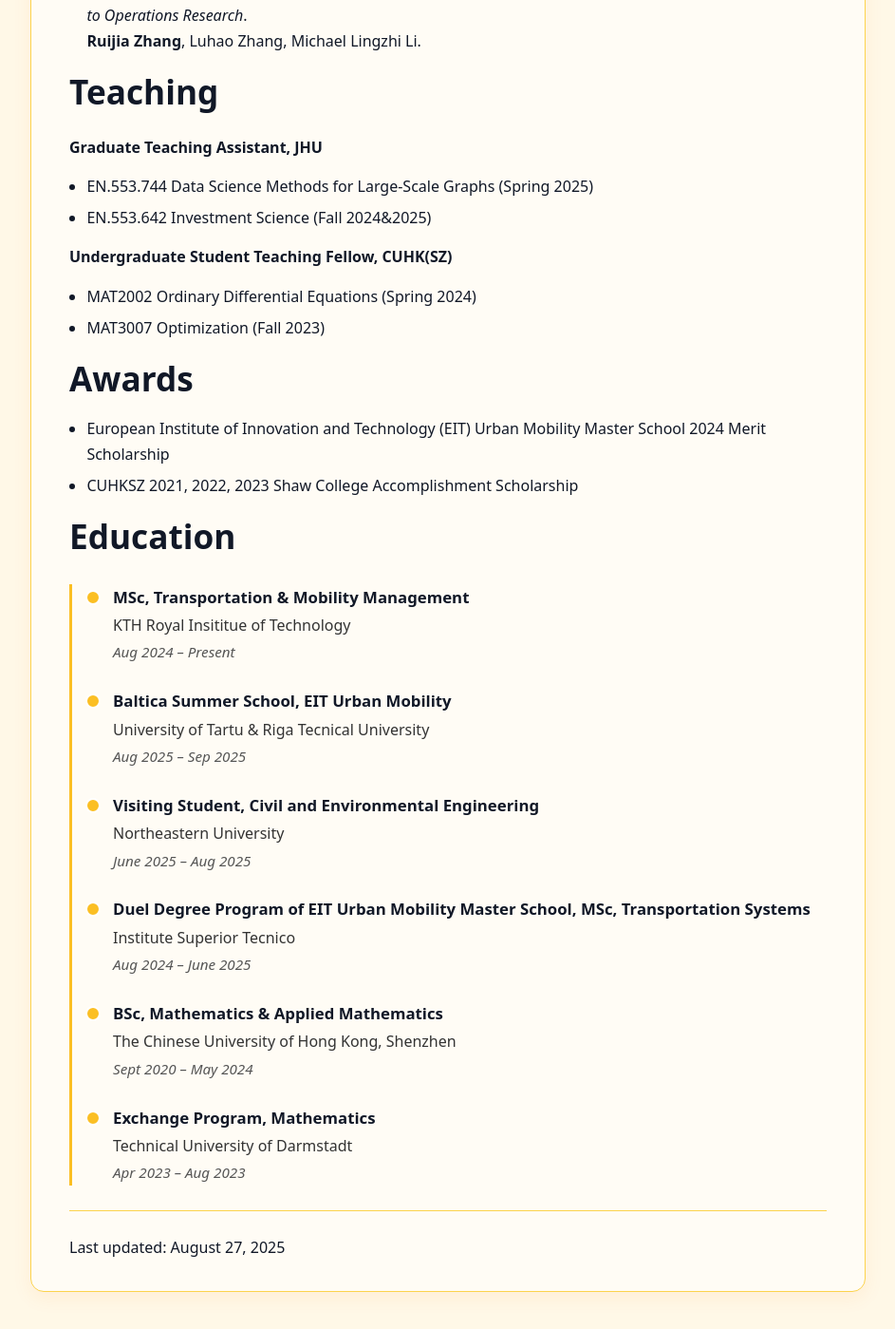
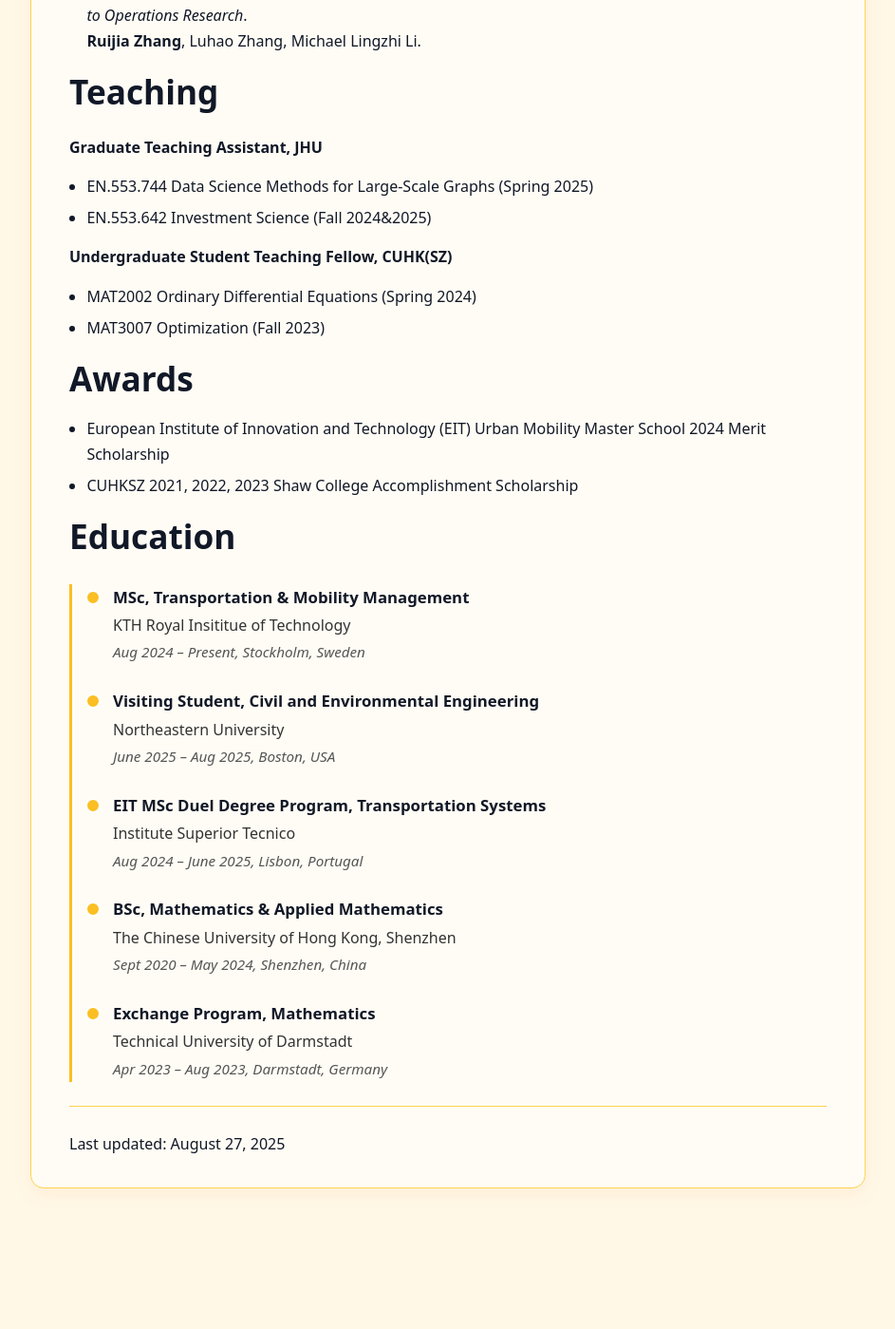
Before and after one commit to yayayida/yayayida.github.io, a Jekyll site: the page built from index.md, in a window 1280 px wide and 1400 px high, scrolled down 1178 px. Shown: the whole window at 95% size, without its empty margins (168-1111 px from the left). Built offline with Jekyll 4.4.1, drawn with Linux system fonts in a browser that asks for light colours; after the commit the page ends 2469 px from its top, so only the background shows below that.

Commit message:
Update index.md

```diff
--- a/index.md
+++ b/index.md
@@ -188,37 +188,31 @@ I am passionate about understanding and predicting human mobility behavior in th
   <div class="edu-item">
     <div class="edu-degree">MSc, Transportation &amp; Mobility Management</div>
     <div class="edu-school">KTH Royal Insititue of Technology</div>
-    <div class="edu-dates">Aug 2024 – Present</div>
-  </div>
-
-  <div class="edu-item">
-    <div class="edu-degree">Baltica Summer School, EIT Urban Mobility</div>
-    <div class="edu-school">University of Tartu &amp; Riga Tecnical University</div>
-    <div class="edu-dates">Aug 2025 – Sep 2025</div>
+    <div class="edu-dates">Aug 2024 – Present, Stockholm, Sweden</div>
   </div>
 
   <div class="edu-item">
     <div class="edu-degree">Visiting Student, Civil and Environmental Engineering</div>
     <div class="edu-school">Northeastern University</div>
-    <div class="edu-dates">June 2025 – Aug 2025</div>
+    <div class="edu-dates">June 2025 – Aug 2025, Boston, USA</div>
   </div>
 
   <div class="edu-item">
-    <div class="edu-degree">Duel Degree Program of EIT Urban Mobility Master School, MSc, Transportation Systems</div>
+    <div class="edu-degree">EIT MSc Duel Degree Program, Transportation Systems</div>
     <div class="edu-school">Institute Superior Tecnico</div>
-    <div class="edu-dates">Aug 2024 – June 2025</div>
+    <div class="edu-dates">Aug 2024 – June 2025, Lisbon, Portugal</div>
   </div>
 
   <div class="edu-item">
     <div class="edu-degree">BSc, Mathematics &amp; Applied Mathematics</div>
     <div class="edu-school">The Chinese University of Hong Kong, Shenzhen</div>
-    <div class="edu-dates">Sept 2020 – May 2024</div>
+    <div class="edu-dates">Sept 2020 – May 2024, Shenzhen, China</div>
   </div>
 
   <div class="edu-item">
     <div class="edu-degree">Exchange Program, Mathematics</div>
     <div class="edu-school">Technical University of Darmstadt</div>
-    <div class="edu-dates">Apr 2023 – Aug 2023</div>
+    <div class="edu-dates">Apr 2023 – Aug 2023, Darmstadt, Germany</div>
   </div>
 
 </div>
```
